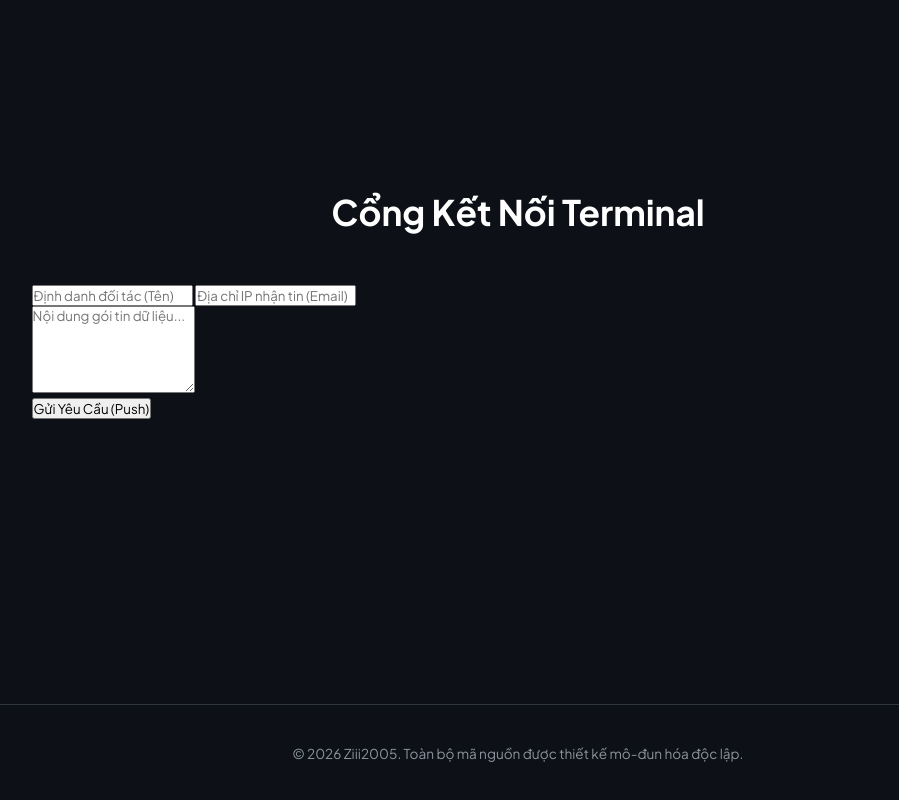
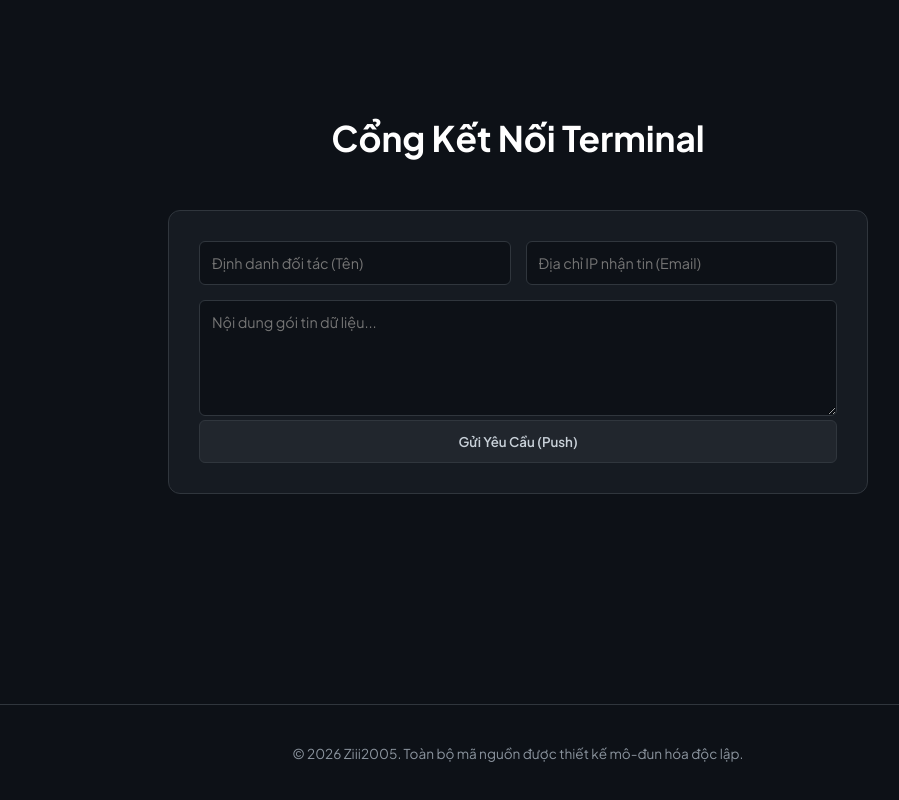
Before and after one commit to Ziii2005/my-portfolio, a plain HTML site: page index.html in a window 1280 px wide. Shown: the part 2496-3296 px from the top of the page, without its empty margins (122-1021 px from the left). Drawn offline with Linux system fonts and the light colour scheme.

Commit message:
Add styles for Contact Terminal section
Added styles for the Contact Terminal section, including layout and input field designs.

```diff
--- a/style.css
+++ b/style.css
@@ -328,3 +328,47 @@ footer {
     opacity: 1;
     transform: translateY(0);
 }
+/* Bổ sung style cho khu vực Contact Terminal */
+.contact-container {
+    max-width: 700px;
+    margin: 0 auto;
+    width: 100%;
+    background: var(--secondary-bg);
+    border: 1px solid var(--border-color);
+    padding: 30px;
+    border-radius: 12px;
+}
+.form-group-row {
+    display: flex;
+    gap: 15px;
+    margin-bottom: 15px;
+}
+.contact-container input, .contact-container textarea {
+    width: 100%;
+    padding: 12px;
+    background: var(--bg-color);
+    border: 1px solid var(--border-color);
+    color: #fff;
+    border-radius: 6px;
+    font-size: 0.9rem;
+    outline: none;
+}
+.contact-container input:focus, .contact-container textarea:focus {
+    border-color: var(--accent-color);
+}
+.btn-submit {
+    width: 100%;
+    padding: 12px;
+    background: #21262d;
+    color: var(--text-color);
+    border: 1px solid var(--border-color);
+    border-radius: 6px;
+    cursor: pointer;
+    font-weight: 600;
+    transition: all 0.2s ease;
+}
+.btn-submit:hover {
+    background: var(--accent-color);
+    color: #fff;
+    border-color: var(--accent-color);
+}
```
